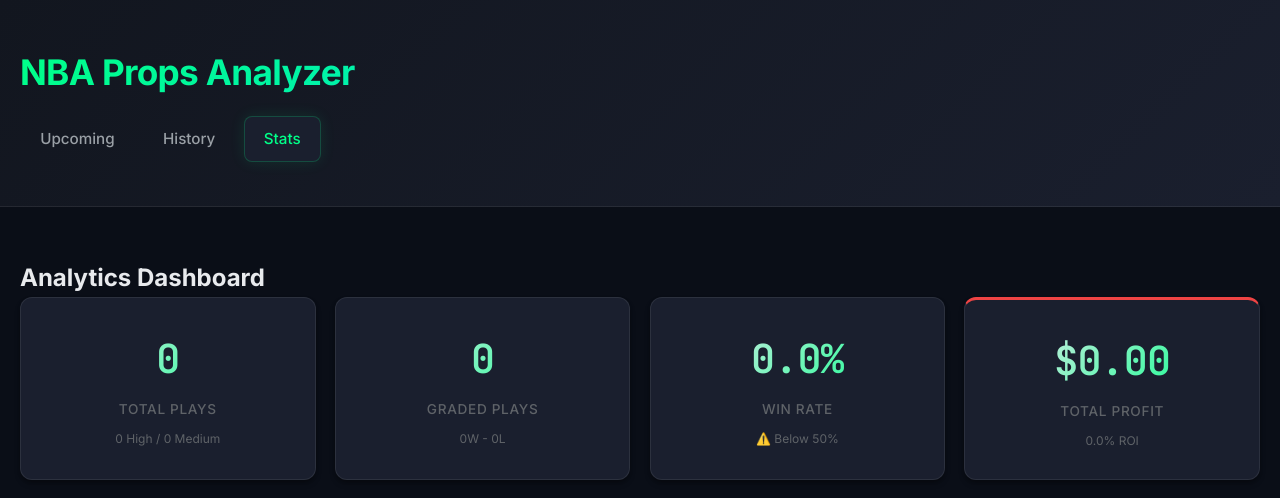
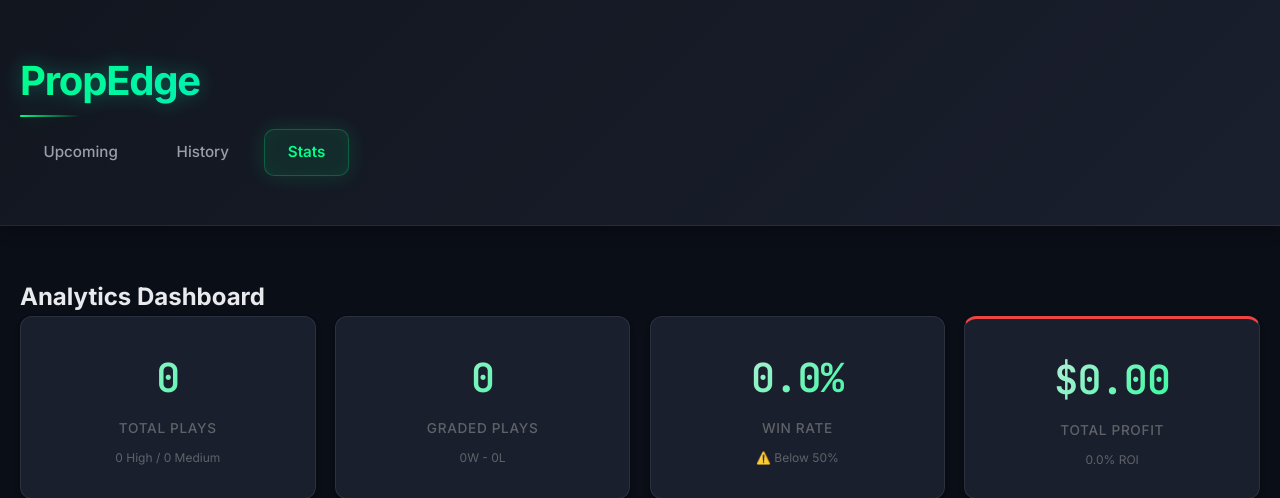
Before and after one commit to ahicks5/betsHF, a Flask app: page /stats in a window 1280 px wide. Shown: the top 498 px of the page. Run offline with Flask 3, Linux system fonts and the light colour scheme; data that the repository does not hold is empty.

Commit message:
Rebrand to PropEdge with enhanced CSS styling
NEW BRANDING:
- Primary: PropEdge (Algorithm & Analytics Focus)
- Alternative: LineShift (can uncomment in base.html)
- Updated all page titles to match new branding

CSS IMPROVEMENTS:
- Enhanced header with subtle glow animation on title
- Added accent underline to brand name
- Improved navigation with shimmer hover effect
- Better active state styling with enhanced glow
- Smoother transitions and micro-interactions
- Increased header shadow depth for more visual separation
- Enhanced gradient (green → cyan → purple)
- Maintained existing dark theme aesthetic

All changes preserve the sleek, quantitative finance look while adding polish.

🤖 Generated with [Claude Code](https://claude.com/claude-code)

Co-Authored-By: Claude <noreply@anthropic.com>

```diff
--- a/templates/base.html
+++ b/templates/base.html
@@ -3,7 +3,7 @@
 <head>
     <meta charset="UTF-8">
     <meta name="viewport" content="width=device-width, initial-scale=1.0">
-    <title>{% block title %}NBA Props Analyzer{% endblock %}</title>
+    <title>{% block title %}PropEdge - NBA Props Analytics{% endblock %}</title>
     <link rel="preconnect" href="https://fonts.googleapis.com">
     <link rel="preconnect" href="https://fonts.gstatic.com" crossorigin>
     <link href="https://fonts.googleapis.com/css2?family=Inter:wght@300;400;500;600;700&family=JetBrains+Mono:wght@400;500;600&display=swap" rel="stylesheet">
@@ -52,54 +52,104 @@
         header {
             background: linear-gradient(135deg, var(--bg-secondary) 0%, #1a1f2e 100%);
             border-bottom: 1px solid var(--border);
-            padding: 1.5rem 0;
+            padding: 1.8rem 0;
             margin-bottom: 2rem;
             position: sticky;
             top: 0;
             z-index: 100;
-            backdrop-filter: blur(10px);
+            backdrop-filter: blur(12px);
+            box-shadow: 0 2px 16px rgba(0, 0, 0, 0.4);
+        }
+
+        header .container {
+            display: flex;
+            flex-direction: column;
+            gap: 1rem;
         }
 
         header h1 {
             margin: 0;
-            font-size: clamp(1.5rem, 4vw, 2.2rem);
+            font-size: clamp(1.75rem, 4vw, 2.5rem);
             font-weight: 700;
-            background: linear-gradient(135deg, var(--accent-green) 0%, var(--accent-blue) 100%);
+            background: linear-gradient(135deg, var(--accent-green) 0%, var(--accent-blue) 50%, var(--accent-purple) 100%);
             -webkit-background-clip: text;
             -webkit-text-fill-color: transparent;
             background-clip: text;
-            letter-spacing: -0.02em;
+            letter-spacing: -0.03em;
+            position: relative;
+            display: inline-block;
+            animation: subtle-glow 3s ease-in-out infinite;
+        }
+
+        @keyframes subtle-glow {
+            0%, 100% { filter: drop-shadow(0 0 8px rgba(0, 255, 136, 0.3)); }
+            50% { filter: drop-shadow(0 0 12px rgba(0, 212, 255, 0.4)); }
+        }
+
+        header h1::after {
+            content: '';
+            position: absolute;
+            bottom: -4px;
+            left: 0;
+            width: 60px;
+            height: 2px;
+            background: linear-gradient(90deg, var(--accent-green), transparent);
+            border-radius: 2px;
         }
 
         nav {
-            margin-top: 1rem;
+            margin-top: 0;
             display: flex;
-            gap: 0.5rem;
+            gap: 0.75rem;
             flex-wrap: wrap;
+            align-items: center;
         }
 
         nav a {
             color: var(--text-secondary);
             text-decoration: none;
-            padding: 0.6rem 1.2rem;
-            border-radius: 8px;
-            transition: all 0.3s cubic-bezier(0.4, 0, 0.2, 1);
+            padding: 0.65rem 1.4rem;
+            border-radius: 10px;
+            transition: all 0.25s cubic-bezier(0.4, 0, 0.2, 1);
             font-weight: 500;
             font-size: 0.95rem;
             border: 1px solid transparent;
+            position: relative;
+            overflow: hidden;
+        }
+
+        nav a::before {
+            content: '';
+            position: absolute;
+            top: 0;
+            left: -100%;
+            width: 100%;
+            height: 100%;
+            background: linear-gradient(90deg, transparent, rgba(0, 255, 136, 0.1), transparent);
+            transition: left 0.5s ease;
+        }
+
+        nav a:hover::before {
+            left: 100%;
         }
 
         nav a:hover {
             background: var(--bg-card);
             color: var(--text-primary);
             border-color: var(--border);
+            transform: translateY(-1px);
         }
 
         nav a.active {
-            background: var(--bg-card);
+            background: rgba(0, 255, 136, 0.08);
             color: var(--accent-green);
-            border-color: rgba(0, 255, 136, 0.2);
-            box-shadow: 0 0 15px rgba(0, 255, 136, 0.1);
+            border-color: rgba(0, 255, 136, 0.25);
+            box-shadow: 0 0 20px rgba(0, 255, 136, 0.15), inset 0 0 20px rgba(0, 255, 136, 0.05);
+            font-weight: 600;
+        }
+
+        nav a.active:hover {
+            transform: translateY(0);
         }
 
         /* Cards */
@@ -509,7 +559,17 @@
 <body>
     <header>
         <div class="container">
-            <h1>NBA Props Analyzer</h1>
+            <!-- BRANDING OPTIONS - Uncomment your preferred option -->
+
+            <!-- Option 1: PropEdge - Algorithm & Analytics Focus -->
+            <h1>PropEdge</h1>
+
+            <!-- Option 2: LineShift - Market Movement & Money Focus -->
+            <!-- <h1>LineShift</h1> -->
+
+            <!-- Original -->
+            <!-- <h1>NBA Props Analyzer</h1> -->
+
             <nav>
                 <a href="/" {% if request.path == '/' or request.path.startswith('/plays/today') or request.path.startswith('/plays/upcoming') %}class="active"{% endif %}>Upcoming</a>
                 <a href="/plays/history" {% if request.path.startswith('/plays/history') %}class="active"{% endif %}>History</a>
--- a/templates/history.html
+++ b/templates/history.html
@@ -1,6 +1,6 @@
 {% extends "base.html" %}
 
-{% block title %}Play History - NBA Props Analyzer{% endblock %}
+{% block title %}Play History - PropEdge{% endblock %}
 
 {% block content %}
 <h2>Play History</h2>
--- a/templates/play_detail.html
+++ b/templates/play_detail.html
@@ -1,6 +1,6 @@
 {% extends "base.html" %}
 
-{% block title %}{{ play.player_name }} {{ play.stat_type }} - NBA Props Analyzer{% endblock %}
+{% block title %}{{ play.player_name }} {{ play.stat_type }} - PropEdge{% endblock %}
 
 {% block content %}
 <a href="/" style="color: #3498db; text-decoration: none; margin-bottom: 1rem; display: inline-block;">&larr; Back to Today's Plays</a>
--- a/templates/stats.html
+++ b/templates/stats.html
@@ -1,6 +1,6 @@
 {% extends "base.html" %}
 
-{% block title %}Analytics Dashboard - NBA Props Analyzer{% endblock %}
+{% block title %}Analytics Dashboard - PropEdge{% endblock %}
 
 {% block content %}
 <h2>Analytics Dashboard</h2>
--- a/templates/upcoming.html
+++ b/templates/upcoming.html
@@ -1,6 +1,6 @@
 {% extends "base.html" %}
 
-{% block title %}Upcoming Plays - NBA Props Analyzer{% endblock %}
+{% block title %}Upcoming Plays - PropEdge{% endblock %}
 
 {% block content %}
 <h2>Upcoming Plays (Today & Tomorrow)</h2>
```
